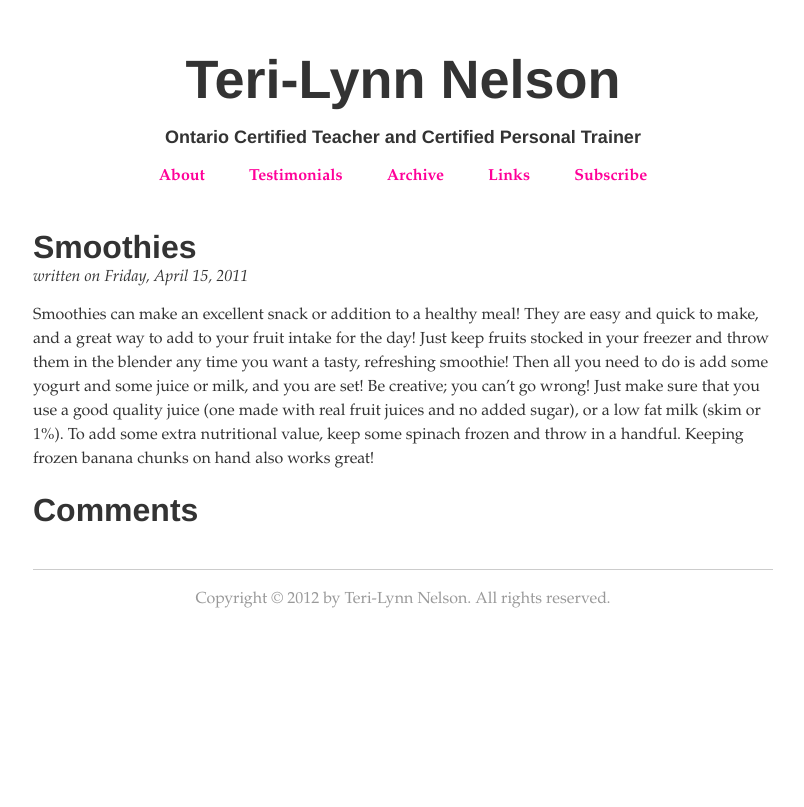
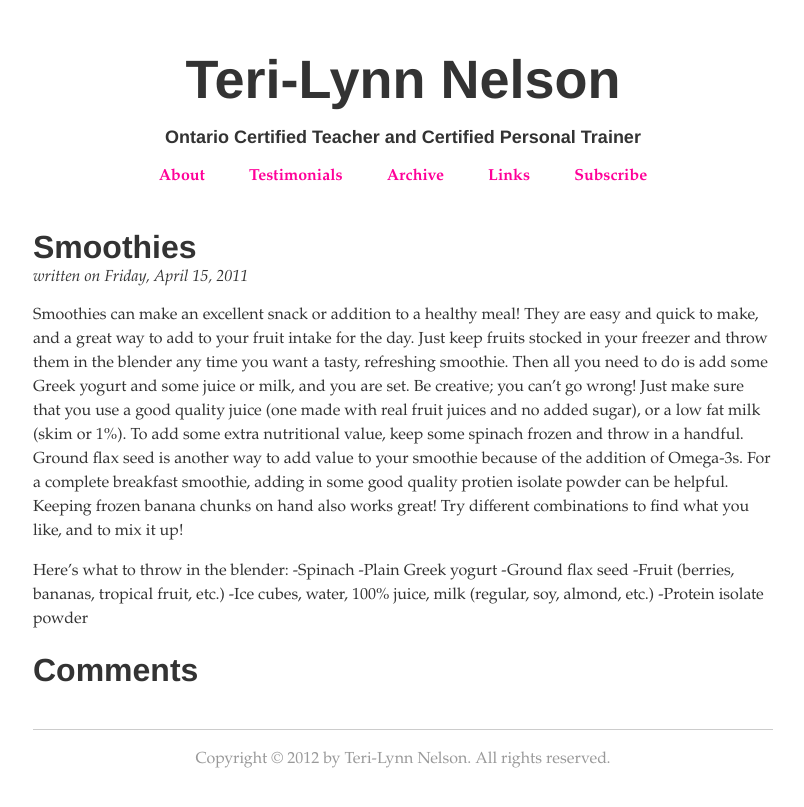
Before and after one commit to teri-lynn/teri-lynn.github.com, a Jekyll site: the page built from _posts/2011-04-15-smoothies.md, in a window 1280 px wide. Shown: the top 807 px of the page, without its empty margins (237-1041 px from the left). Built offline with Jekyll 4.4.1, drawn with Linux system fonts in a browser that asks for light colours; some web fonts are replaced; Markdown is read by kramdown in place of the engine named in the settings.

Commit message:
Added to Smoothie Post

```diff
--- a/_posts/2011-04-15-smoothies.md
+++ b/_posts/2011-04-15-smoothies.md
@@ -8,10 +8,21 @@ tags:
 
 Smoothies can make an excellent snack or addition to a healthy meal! They are
 easy and quick to make, and a great way to add to your fruit intake for the
-day! Just keep fruits stocked in your freezer and throw them in the blender
-any time you want a tasty, refreshing smoothie! Then all you need to do is add
-some yogurt and some juice or milk, and you are set! Be creative; you can't go
-wrong! Just make sure that you use a good quality juice (one made with real
+day. Just keep fruits stocked in your freezer and throw them in the blender
+any time you want a tasty, refreshing smoothie. Then all you need to do is add
+some Greek yogurt and some juice or milk, and you are set. Be creative; you can't
+go wrong! Just make sure that you use a good quality juice (one made with real
 fruit juices and no added sugar), or a low fat milk (skim or 1%). To add some
 extra nutritional value, keep some spinach frozen and throw in a handful.
-Keeping frozen banana chunks on hand also works great!
+Ground flax seed is another way to add value to your smoothie because of the addition
+of Omega-3s. For a complete breakfast smoothie, adding in some good quality protien
+isolate powder can be helpful. Keeping frozen banana chunks on hand also works great!
+Try different combinations to find what you like, and to mix it up!
+
+Here's what to throw in the blender:
+-Spinach
+-Plain Greek yogurt
+-Ground flax seed
+-Fruit (berries, bananas, tropical fruit, etc.)
+-Ice cubes, water, 100% juice, milk (regular, soy, almond, etc.)
+-Protein isolate powder
```
